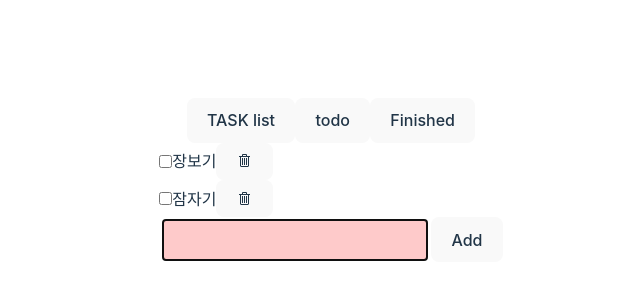
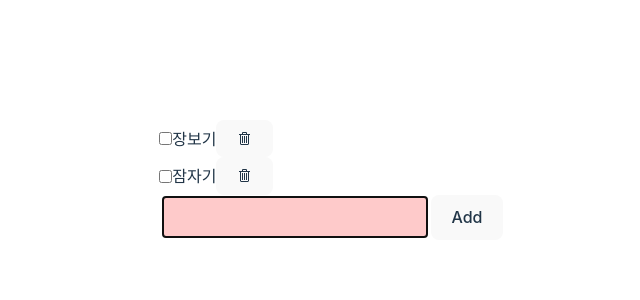
Before and after one commit to letz0703/todos, a React (Vite) app: page / in a window 1280 px wide. Shown: the part 220-520 px from the top of the page, without its empty margins (309-949 px from the left). Built offline with nearby package versions, Linux system fonts and the light colour scheme.

Commit message:
delete btn

```diff
--- a/src/components/todo_list/todo_list.jsx
+++ b/src/components/todo_list/todo_list.jsx
@@ -24,9 +24,6 @@ export default function TodoList() {
 
 	return (
 		<section className="todos">
-			<button>TASK list</button>
-			<button>todo</button>
-			<button>Finished</button>
 			<ul>
 				{todos.map(row => [
 					<Todo key={uuidv4()} todo={row}
```
